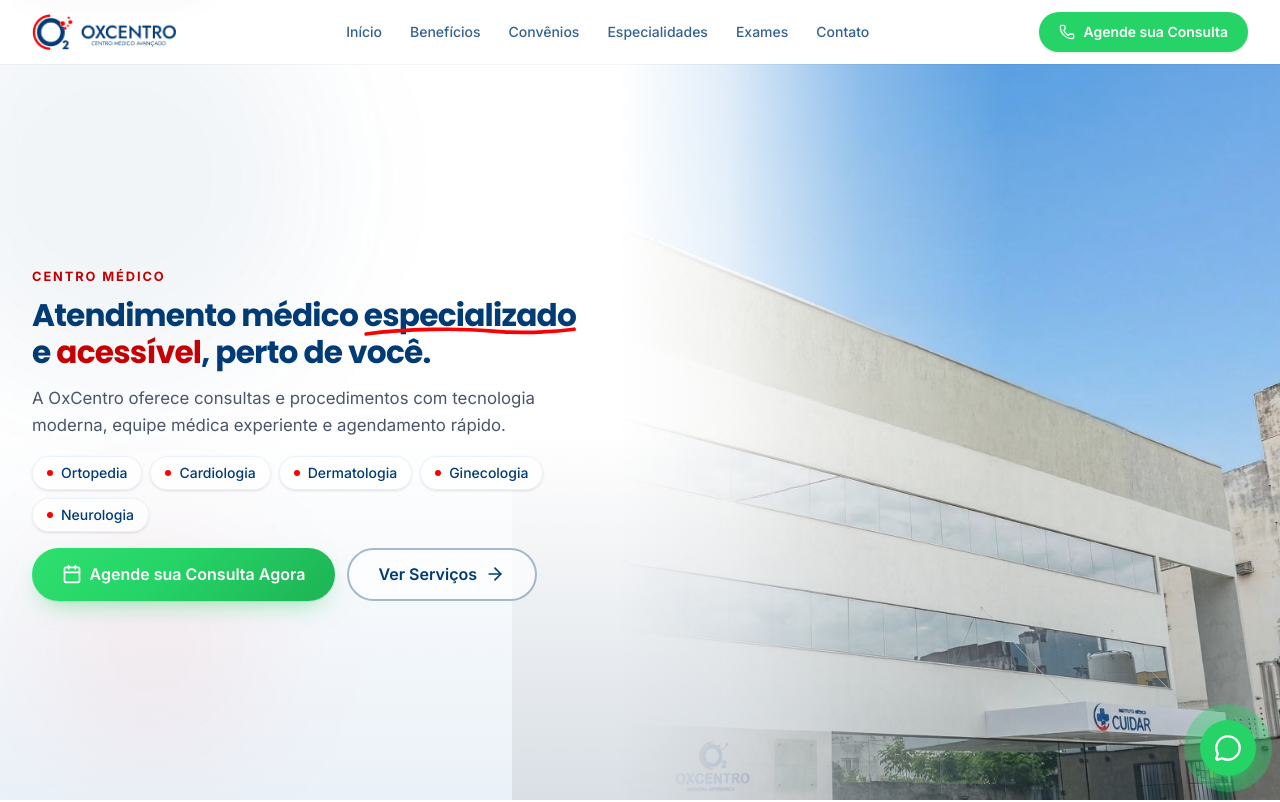
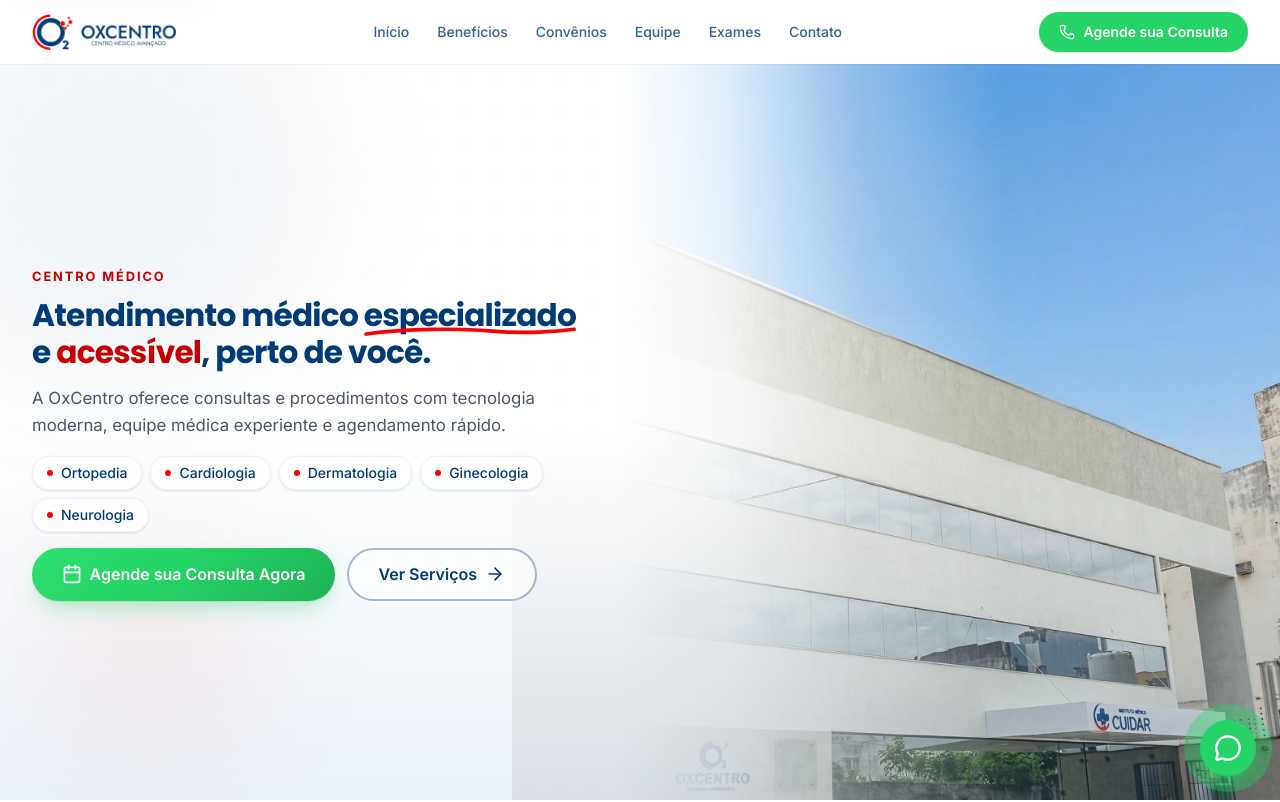
Before and after one commit to WrMaxMarketing/oxcentro, a Next.js app: page / in a window 1280 px wide. Shown: the top 802 px of the page. Built offline with nearby package versions, Linux system fonts and the light colour scheme.

Commit message:
fix(nav): renomeia 'Especialidades' para 'Equipe' e padroniza taxonomia

```diff
--- a/components/oxcentro/header.tsx
+++ b/components/oxcentro/header.tsx
@@ -5,15 +5,23 @@ import Link from 'next/link'
 import Image from 'next/image'
 import { Menu, X, Phone } from 'lucide-react'
 import { cn } from '@/lib/utils'
+import { NAV_ITEMS } from '@/lib/navigation'
 
-const navItems = [
-  { label: 'Início', href: '#inicio' },
-  { label: 'Benefícios', href: '#beneficios' },
-  { label: 'Convênios', href: '#convenios' },
-  { label: 'Especialidades', href: '#especialidades' },
-  { label: 'Exames', href: '#exames' },
-  { label: 'Contato', href: '#contato' },
-]
+/*
+ * HIDE (orig): navItems local — substituído pela taxonomia canônica em @/lib/navigation.
+ * O item "Especialidades" apontava para a seção da equipe (#especialidades), quebrando a
+ * expectativa do usuário; agora o rótulo é "Equipe" (mesmo âncora, link funcional).
+ *
+ * const navItems = [
+ *   { label: 'Início', href: '#inicio' },
+ *   { label: 'Benefícios', href: '#beneficios' },
+ *   { label: 'Convênios', href: '#convenios' },
+ *   { label: 'Especialidades', href: '#especialidades' },
+ *   { label: 'Exames', href: '#exames' },
+ *   { label: 'Contato', href: '#contato' },
+ * ]
+ */
+const navItems = NAV_ITEMS
 
 const WHATSAPP_LINK =
   'https://wa.me/5586999709973?text=Ol%C3%A1!%20Gostaria%20de%20agendar%20uma%20consulta.'
--- /dev/null
+++ b/lib/navigation.ts
@@ -0,0 +1,35 @@
+/**
+ * Taxonomia CANÔNICA de navegação do site OxCentro.
+ *
+ * Fonte única da verdade: usar EXATAMENTE estes rótulos (e nesta ordem) no
+ * header e — futuramente — no rodapé, evitando divergências como "Serviços"
+ * vs "Exames" ou "Especialidades" vs "Equipe".
+ *
+ * Ordem canônica:
+ *   Início · Benefícios · Convênios · Equipe · Exames · Depoimentos · Contato
+ */
+export type NavItem = {
+  label: string
+  href: string
+  /**
+   * false = a seção correspondente ainda não está ativa no site.
+   * Itens desabilitados NÃO são renderizados para não gerar âncora quebrada.
+   */
+  enabled: boolean
+}
+
+export const NAV_TAXONOMY: NavItem[] = [
+  { label: 'Início', href: '#inicio', enabled: true },
+  { label: 'Benefícios', href: '#beneficios', enabled: true },
+  { label: 'Convênios', href: '#convenios', enabled: true },
+  // "Equipe" aponta para a seção dos médicos (a <section> mantém id="especialidades").
+  { label: 'Equipe', href: '#especialidades', enabled: true },
+  { label: 'Exames', href: '#exames', enabled: true },
+  // TODO: a seção de Depoimentos está desativada (TestimonialsSection comentada em
+  // app/page.tsx e sem id). Ao reativá-la com id="depoimentos", marcar enabled: true.
+  { label: 'Depoimentos', href: '#depoimentos', enabled: false },
+  { label: 'Contato', href: '#contato', enabled: true },
+]
+
+/** Itens prontos para renderização imediata (sem âncoras quebradas). */
+export const NAV_ITEMS: NavItem[] = NAV_TAXONOMY.filter((item) => item.enabled)
```
